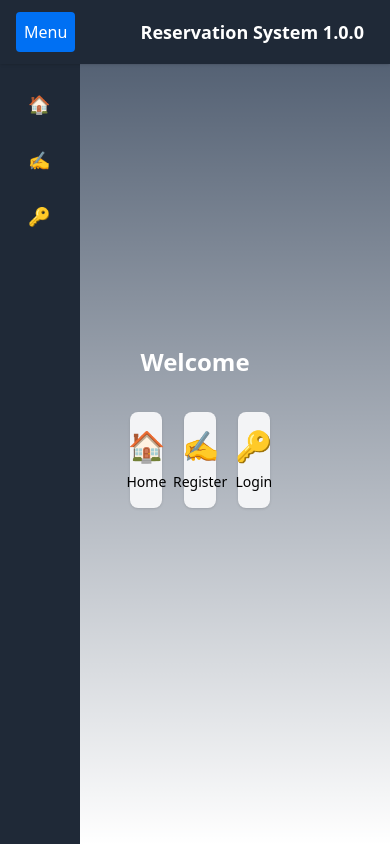
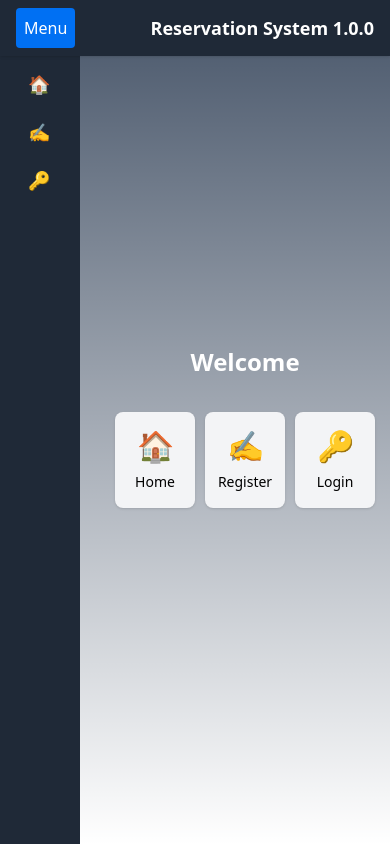
Before and after one commit to FawziL/Reservation-System, a Next.js app in the folder frontend/: page / in a window 390 px wide. Built offline with nearby package versions, Linux system fonts and the light colour scheme; no server answers.

Commit message:
feat: Make responsive and fix a UI issue in the reservation form

```diff
--- a/frontend/src/app/admin/reservations/page.tsx
+++ b/frontend/src/app/admin/reservations/page.tsx
@@ -51,16 +51,16 @@ const AdminReservations = () => {
 
     return (
         <>
-            <div className="p-6 min-h-90 text-black">
+            <div className="reserv">
                 <h1 className="text-2xl font-semibold text-start">Panel de Reservas</h1>
                 <div className="mb-6 mt-4 flex justify-between items-center">
-                    <div className="flex space-x-4 bg-white p-4 rounded-lg shadow-md">
+                    <div className="flex space-x-4 bg-white p-2 rounded-lg shadow-md">
                         <button className="bg-blue-500 text-white px-4 py-2 rounded-md"
                             onClick={() => router.push("/reservations/create")}>
                             Crear Reserva
                         </button>
                     </div>
-                    <div className="bg-white p-4 rounded-lg shadow-md flex items-center justify-between">
+                    <div className="bg-white p-2 rounded-lg shadow-md flex items-center justify-between">
                         <span className="text-lg font-medium text-black">Reservas Totales: {reservations.length}</span>
                     </div>
                 </div>
--- a/frontend/src/app/admin/tables/page.tsx
+++ b/frontend/src/app/admin/tables/page.tsx
@@ -91,13 +91,13 @@ const Tables = () => {
                     No Tables found.
                 </p>
             ) : (
-                <div className="p-6 min-h-90 text-black">
+                <div className="reserv">
                     <h1 className="text-2xl font-semibold text-start">Panel de Mesas</h1>
                     <div className="mb-6 mt-4 flex justify-between items-center">
-                        <div className="flex space-x-4 bg-white p-4 rounded-lg shadow-md">
+                        <div className="flex space-x-4 bg-white p-2 rounded-lg shadow-md">
                             <button className="bg-blue-500 text-white px-4 py-2 rounded-md">Crear Mesa</button>
                         </div>
-                        <div className="bg-white p-4 rounded-lg shadow-md flex items-center justify-between">
+                        <div className="bg-white p-2 rounded-lg shadow-md flex items-center justify-between">
                             <span className="text-lg font-medium text-black">Mesas Totales: {tables.length}</span>
                         </div>
                     </div>
@@ -134,7 +134,7 @@ const Tables = () => {
                                             <td className="py-2 px-4 border-b text-gray-800">
                                                 {table.seats}
                                             </td>
-                                            <td className="py-2 px-4 border-b">
+                                            <td className="py-2 px-4 text-gray-700 flex space-x-2">
                                                 <button
                                                     className="bg-blue-500 text-white px-4 py-1 rounded mr-2"
                                                     onClick={() => editTable(table.id)}
--- a/frontend/src/app/globals.css
+++ b/frontend/src/app/globals.css
@@ -42,7 +42,15 @@ form {
   background-color: #f9f9f9;
   box-shadow: 0 2px 10px rgba(0, 0, 0, 0.1);
 }
+select {
+  background-color: #1f2937 !important; /* Gris oscuro */
+  color: white !important;
+}
 
+option {
+  background-color: #1f2937 !important; /* Gris oscuro */
+  color: white !important;
+}
 h1{
   text-align: center;
   color: #ffffff;
@@ -102,22 +110,57 @@ a{
   @apply mx-auto px-4 py-8; /* Centrar y agregar relleno */
 }
 
-.title {
-  @apply text-3xl font-bold text-center mb-4; /* Título centrado */
+.cardNavigation{
+  @apply flex flex-col items-center justify-center p-4 bg-gray-100 rounded-lg shadow hover:bg-gray-200 transition;
 }
 
-.description {
-  @apply text-lg text-gray-700 text-center; /* Descripción centrada */
+.containerCardNavigation{
+  @apply grid grid-cols-3 gap-8;
 }
 
-.card {
-  @apply bg-white shadow-lg rounded-lg p-6 my-4; /* Estilo para tarjetas */
+.mainNavigation{
+  @apply flex flex-col items-center justify-center p-12;
+}
+.reserv{
+  color:black;
 }
 
-.card-title {
-  @apply text-xl font-semibold mb-2 text-black; /* Título de la tarjeta en negro */
+@media (min-width: 268px) and (max-width: 523px) {
+  .container {
+    width: 240px;
+    padding: 0px;
+    margin-left: 90px;
+    margin-right: 0px;
+  }
+  form {
+    width: 200px;
+  }
+  .cardNavigation{
+    width: 80px;
+  }
+  .mainNavigation{
+    width: 270px;
+    padding: 0px;
+    margin-left: 100px;
+  }
+  .containerCardNavigation{
+    gap: 10px;
+  }
+  .reserv{
+    margin-left: 100px;
+    width: 250px;
+  }
 }
 
-.card-content {
-  @apply text-gray-600; /* Contenido de la tarjeta */
+
+@media (min-width: 524px) and (max-width: 1000px) {
+  .container {
+    margin-left: 50px;
+  }
+  .mainNavigation{
+    margin-left: 100px;
+  }
+  .reserv{
+    margin-left: 100px;
+  }
 }
--- a/frontend/src/app/layout.tsx
+++ b/frontend/src/app/layout.tsx
@@ -12,7 +12,7 @@ export const metadata = {
 export default function RootLayout({ children }: { children: React.ReactNode }) {
     return (
         <html lang="en">
-            <body className='h-screen bg-slate-600 flex h-full flex-col items-center justify-center p-24'>
+            <body className='min-h-screen bg-slate-600 flex h-full flex-col items-center justify-center p-16'>
                 <AuthProvider>
                     <Navbar />
                     {children}
--- a/frontend/src/app/page.tsx
+++ b/frontend/src/app/page.tsx
@@ -17,9 +17,9 @@ const Home = () => {
     };
 
     return (
-        <main className="flex flex-col items-center justify-center p-12">
+        <main className="mainNavigation">
             <h1 className="text-2xl font-bold mb-6">Welcome {user?.username}</h1>
-            <div className="grid grid-cols-3 gap-8">
+            <div className="containerCardNavigation">
                 {navItems
                     .filter(item =>
                         item.auth === undefined ||
@@ -31,7 +31,7 @@ const Home = () => {
                         <button
                             key={item.path}
                             onClick={() => handleNavigation(item)}
-                            className="flex flex-col items-center justify-center p-4 bg-gray-100 rounded-lg shadow hover:bg-gray-200 transition"
+                            className="cardNavigation"
                         >
                             <span className="text-3xl">{item.icon}</span>
                             <span className="mt-2 text-sm font-medium text-black">{item.name}</span>
--- a/frontend/src/app/reservations/page.tsx
+++ b/frontend/src/app/reservations/page.tsx
@@ -30,16 +30,16 @@ const ReservationDashboard = () => {
     }, [user?.userID]);
 
     return (
-        <div className="p-6 min-h-90 text-black">
+        <div className="reserv">
             <h1 className="text-2xl font-semibold text-start">Panel de Reservas</h1>
             <div className="mb-6 mt-4 flex justify-between items-center">
-                <div className="flex space-x-4 bg-white p-4 rounded-lg shadow-md">
+                <div className="flex space-x-4 bg-white p-2 rounded-lg shadow-md">
                     <button className="bg-blue-500 text-white px-4 py-2 rounded-md"
                         onClick={() => router.push("/reservations/create")}>
                         Crear Reserva
                     </button>
                 </div>
-                <div className="bg-white p-4 rounded-lg shadow-md flex items-center justify-between">
+                <div className="bg-white p-2 rounded-lg shadow-md flex items-center justify-between">
                     <span className="text-lg font-medium text-black">Reservas Totales: {reservations.length}</span>
                 </div>
             </div>
--- a/frontend/src/components/NavBar.tsx
+++ b/frontend/src/components/NavBar.tsx
@@ -27,8 +27,8 @@ const Navbar = () => {
                 </button>
                 <div className="flex items-center">
                     {/* Renderizar Notifications solo si userId existe */}
+                    <h2 className="text-lg font-bold">Reservation System 1.0.0</h2>
                     {userId && <Notifications userId={userId} />}
-                    <h1 className="text-lg font-bold">Reservation System 1.0.0</h1>
                 </div>
             </div>
 
@@ -38,7 +38,7 @@ const Navbar = () => {
                     isSidebarOpen ? "w-64" : "w-20"
                 }`}
             >
-                <nav className="pt-20 p-6">
+                <nav className="pt-16 p-6">
                     <ul>
                         {navItems.map((item, index) => {
                             // Lógica para determinar si mostrar la ruta
@@ -49,7 +49,7 @@ const Navbar = () => {
                             return (
                                 <li
                                     key={index}
-                                    className="mb-2 h-12 hover:bg-gray-700 rounded transition duration-200 flex items-center cursor-pointer"
+                                    className="mb-2 h-10 hover:bg-gray-700 rounded transition duration-200 flex items-center cursor-pointer"
                                     onClick={item.isLogout ? logout : undefined}
                                 >
                                     {item.isLogout ? (
```
Also changed, not shown: frontend/src/app/admin/users/page.tsx (+4 -4 lines), frontend/src/app/reservations/create/page.tsx (+55 -28 lines), 2 other files (tests, documents, lock files or other folders).
